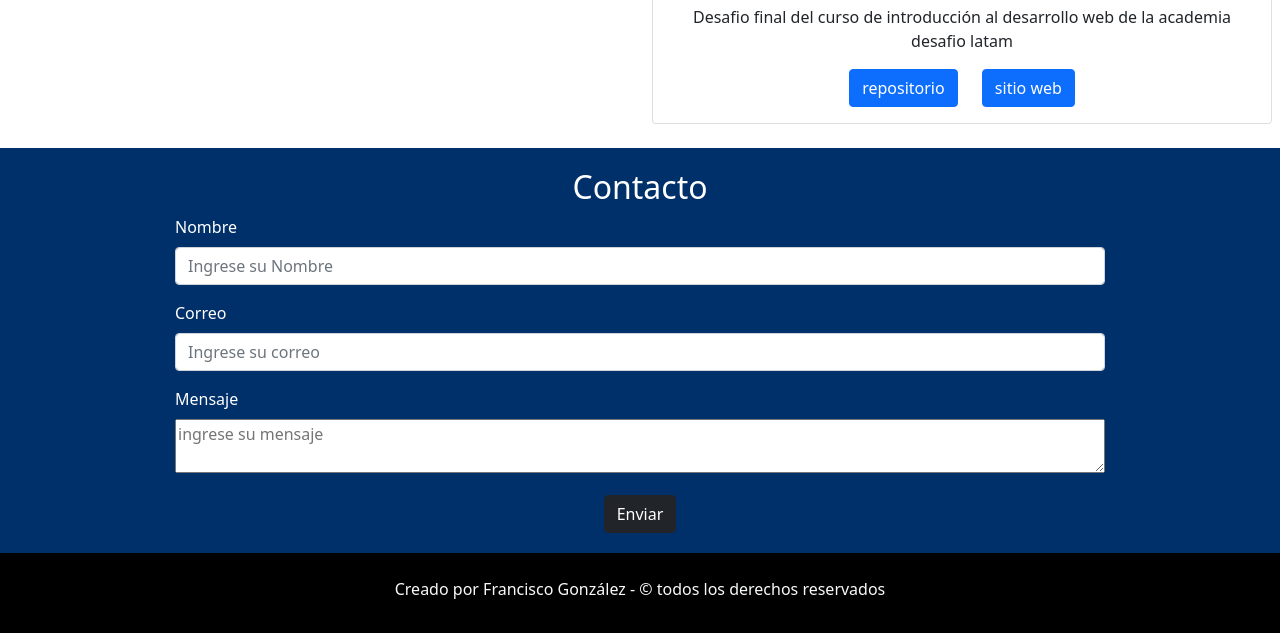
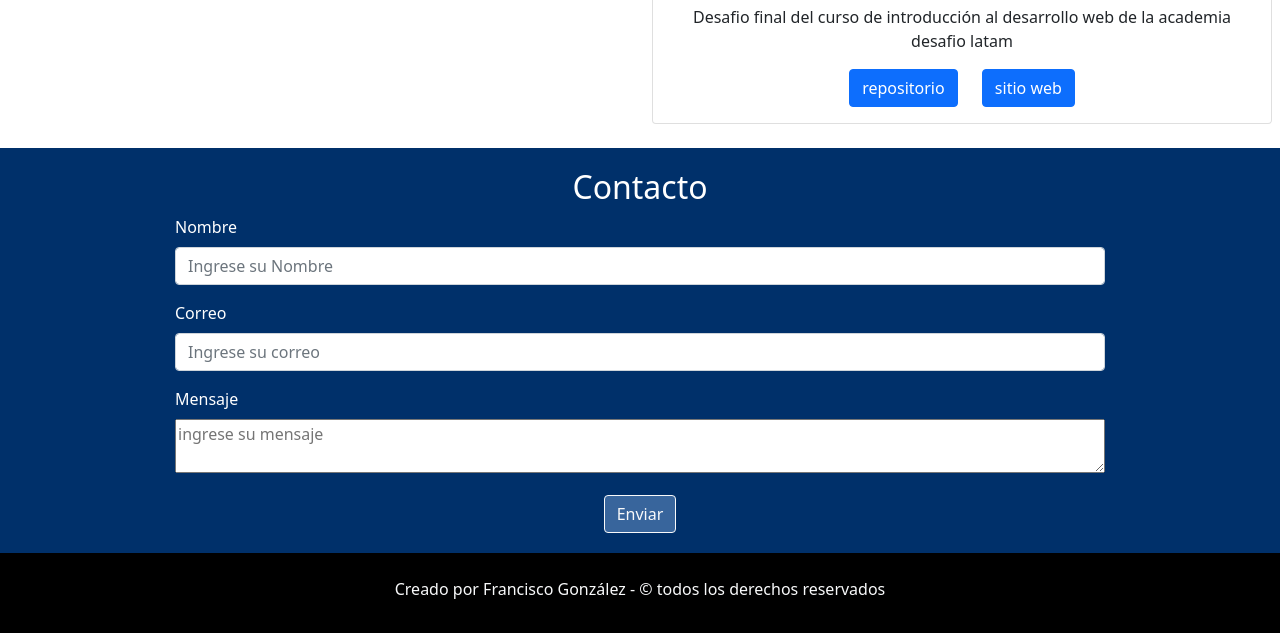
Before and after one commit to MaruVivas/portafolio-personal-desafio-final2, a plain HTML site: page index.html in a window 1280 px wide. Shown: the part 1996-2629 px from the top of the page. Drawn offline with nearby package versions, Linux system fonts and the light colour scheme.

Commit message:
añadiendo hover state al button del submit

```diff
--- a/assets/css/style.css
+++ b/assets/css/style.css
@@ -50,6 +50,15 @@
     color: #fff;
 }
 
+.contenedor-button-form button {
+    background-color: #38659c;
+}
+
+.contenedor-button-form button:hover {
+    background-color: #00306A
+}
+
+
 @media (max-width: 600px) {
     .contenedor-informacion p{
         width: 90%;
--- a/index.html
+++ b/index.html
@@ -219,7 +219,7 @@
                 ></textarea>
               </div>
               <div class="contenedor-button-form text-center">
-                <button type="submit" class="btn btn-dark">Enviar</button>
+                <button type="submit" class="btn btn-dark btn-outline-light">Enviar</button>
               </div>
             </form>
           </div>
```
